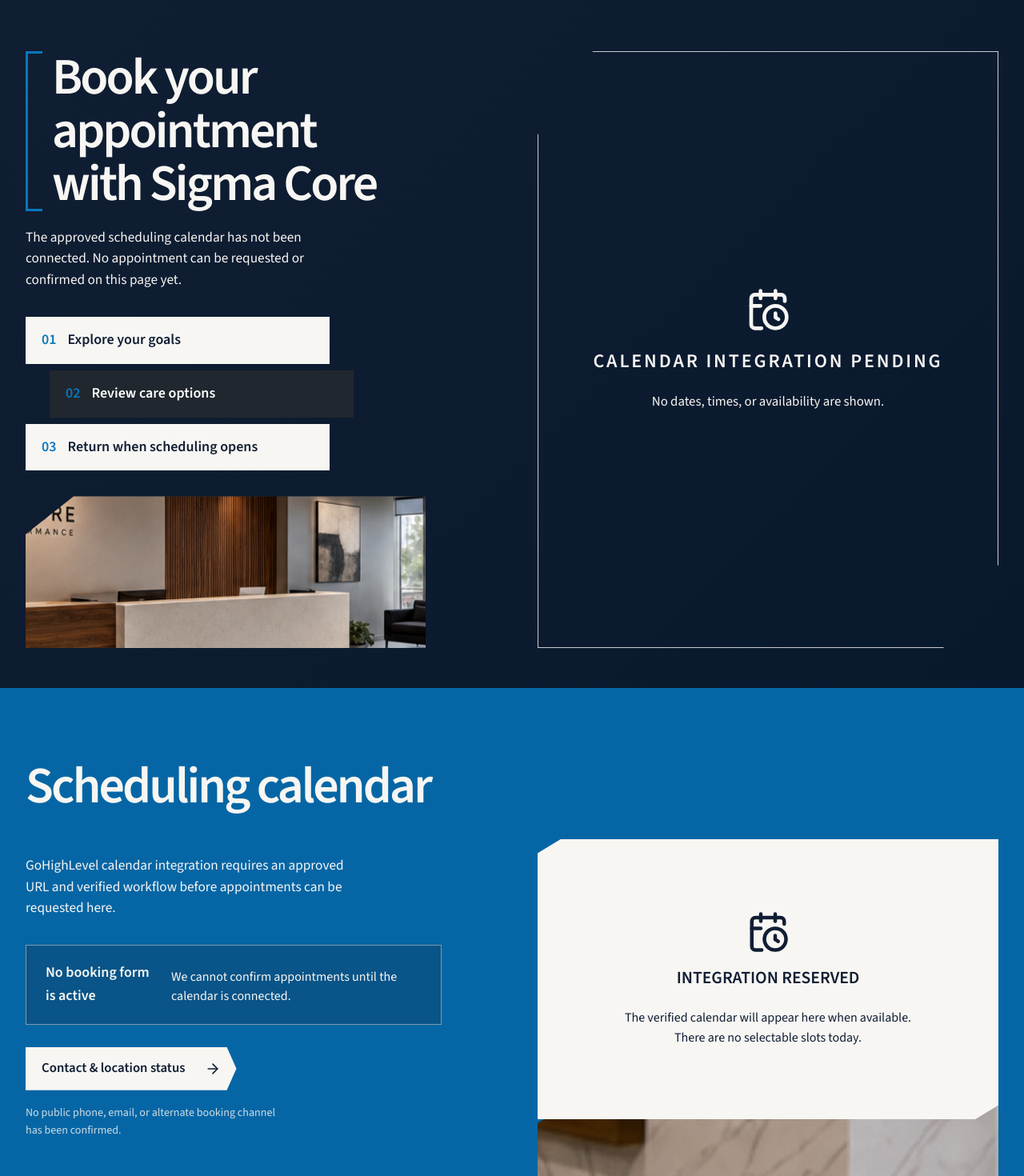
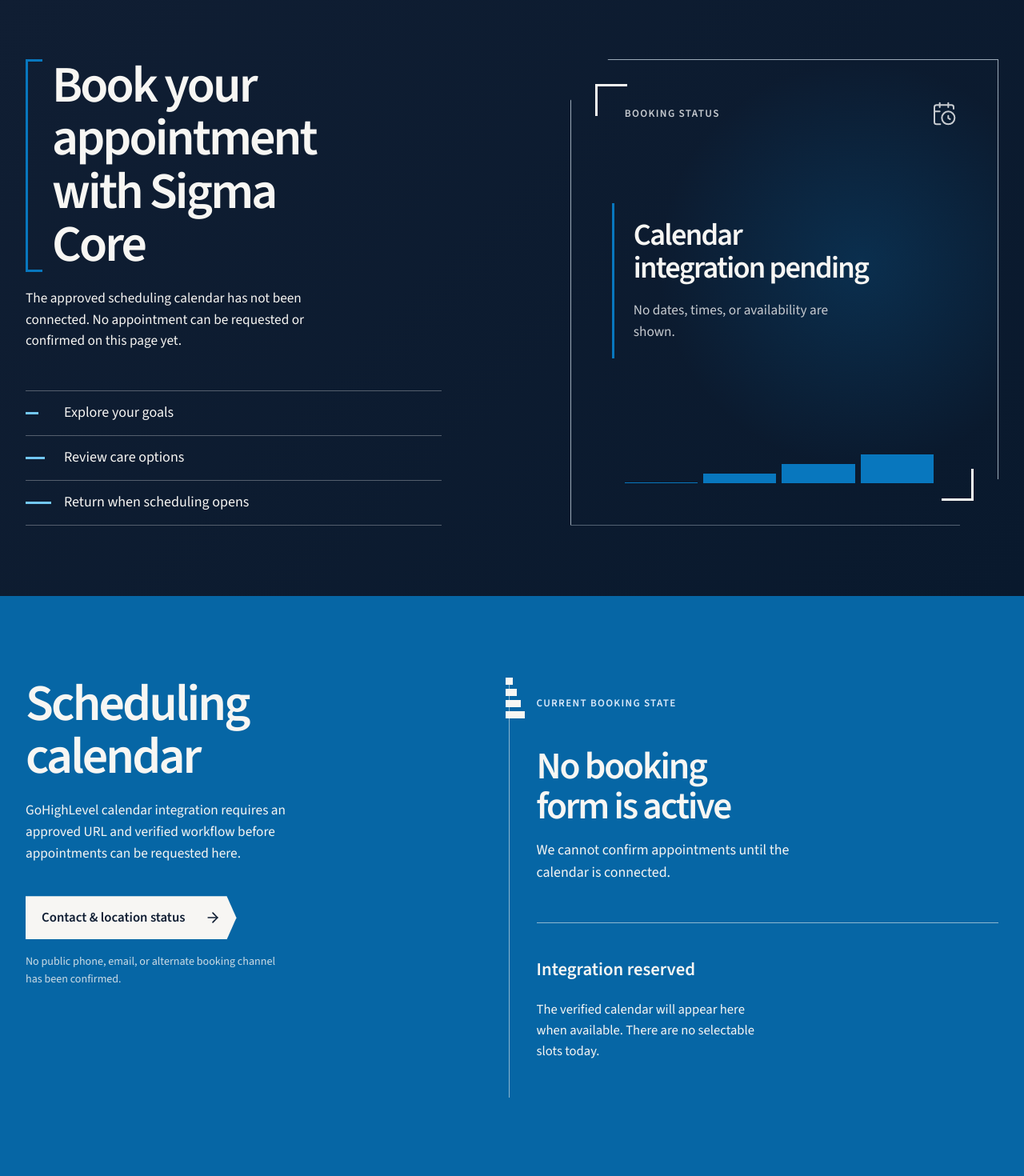
Before and after one commit to Landing-Pages-Websites/sigma-core-medical-center, a Next.js app: page /book in a window 1280 px wide. Shown: the part 100-1570 px from the top of the page at 80% size. Built offline with nearby package versions, Linux system fonts and the light colour scheme; no server answers.

Commit message:
Replace Book false-premises photos with truthful status compositions

```diff
--- a/app/(batch-three)/book/page.tsx
+++ b/app/(batch-three)/book/page.tsx
@@ -2,6 +2,7 @@ import type { Metadata } from "next";
 import { BookHero } from "@/components/batch-three/book/hero";
 import { BookCalendar } from "@/components/batch-three/book/calendar";
 import { BookPrivacy } from "@/components/batch-three/book/privacy";
+import "@/components/batch-three/book/book.css";
 export const metadata: Metadata = { title: "Appointment Booking Status", description: "Sigma Core's scheduling calendar is not yet connected. Check the current booking status and explore Richmond-area care information.", robots: { index: false, follow: true } };
 export default function BookPage(): React.ReactElement {
   return <main className="b3"><BookHero /><BookCalendar /><BookPrivacy /></main>;
--- /dev/null
+++ b/src/components/batch-three/book/book.css
@@ -0,0 +1,68 @@
+.b3-book-hero { padding: clamp(64px, 7vw, 104px) 0 88px; }
+.b3-book-hero-layout { display: grid; grid-template-columns: minmax(0, 1.06fr) minmax(0, .94fr); gap: clamp(48px, 6vw, 96px); align-items: stretch; }
+.b3-book-intro { display: flex; flex-direction: column; align-items: flex-start; }
+.b3-book-intro h1 { max-width: 11ch; }
+.b3-book-intro > p { max-width: 47ch; }
+.b3-book-steps { width: min(100%, 520px); margin: auto 0 0; padding-top: 48px; }
+.b3-book-steps li,
+.b3-book-steps li:nth-child(2) { display: flex; align-items: center; max-width: none; margin: 0; padding: 13px 0; border-bottom: 1px solid rgba(199, 203, 208, .38); background: transparent; color: #f7f6f3; font-weight: 500; }
+.b3-book-steps li:first-child { border-top: 1px solid rgba(199, 203, 208, .38); }
+.b3-book-steps li::before { content: ""; display: block; flex: 0 0 16px; width: 16px; height: 3px; margin-right: 32px; background: #72c7f3; }
+.b3-book-steps li:nth-child(2)::before { flex-basis: 24px; width: 24px; margin-right: 24px; }
+.b3-book-steps li:nth-child(3)::before { flex-basis: 32px; width: 32px; margin-right: 16px; }
+
+.b3-book-status-stage { position: relative; display: flex; flex-direction: column; justify-content: space-between; min-height: 580px; padding: clamp(30px, 4vw, 58px); border: 1px solid #9caab8; background: radial-gradient(circle at 68% 44%, rgba(8, 119, 190, .22), transparent 52%); clip-path: polygon(9% 0, 100% 0, 100% 90%, 91% 100%, 0 100%, 0 9%); }
+.b3-book-status-stage::before,
+.b3-book-status-stage::after { content: ""; position: absolute; width: 40px; height: 40px; border-color: #0877be; }
+.b3-book-status-stage::before { top: 30px; left: 30px; border-top: 3px solid; border-left: 3px solid; }
+.b3-book-status-stage::after { right: 30px; bottom: 30px; border-right: 3px solid; border-bottom: 3px solid; }
+.b3-book-status-top { display: flex; justify-content: space-between; align-items: center; gap: 20px; padding-left: 16px; color: #c7cbd0; font-size: .83rem; font-weight: 600; letter-spacing: .1em; text-transform: uppercase; }
+.b3-book-status-message { display: grid; gap: 18px; max-width: 440px; padding: 20px 0 20px 24px; border-left: 3px solid #0877be; }
+.b3-book-status-message strong { font-size: clamp(2rem, 3vw, 3.3rem); font-weight: 600; letter-spacing: -.045em; line-height: 1.08; text-wrap: balance; }
+.b3-book-status-message span { max-width: 30ch; color: #c7cbd0; font-size: 1.08rem; line-height: 1.55; }
+.b3-book-status-steps { display: flex; align-items: flex-end; gap: 7px; height: 60px; padding-left: 16px; }
+.b3-book-status-steps i { display: block; width: 22%; height: 1px; background: #0877be; }
+.b3-book-status-steps i:nth-child(2) { height: 12px; }
+.b3-book-status-steps i:nth-child(3) { height: 24px; }
+.b3-book-status-steps i:nth-child(4) { height: 36px; }
+
+.b3-book-calendar { padding: clamp(80px, 8vw, 120px) 0; }
+.b3-book-calendar-layout { display: grid; grid-template-columns: minmax(0, .9fr) minmax(0, 1.1fr); gap: clamp(50px, 8vw, 124px); align-items: start; }
+.b3-book-calendar-intro h2 { max-width: 10ch; }
+.b3-book-calendar-intro > p:first-of-type { max-width: 40ch; }
+.b3-book-calendar-intro .b3-action { margin-top: 40px; }
+.b3-book-calendar-decision { position: relative; padding: 22px 0 44px 34px; border-left: 1px solid rgba(247, 246, 243, .56); }
+.b3-book-calendar-label { display: block; margin-bottom: 44px; color: #dbeafa; font-size: .82rem; font-weight: 600; letter-spacing: .1em; text-transform: uppercase; }
+.b3-book-calendar-primary { display: grid; gap: 16px; padding-bottom: 48px; border-bottom: 1px solid rgba(247, 246, 243, .56); }
+.b3-book-calendar-primary strong { max-width: 13ch; font-size: clamp(2.3rem, 3.7vw, 4.3rem); line-height: 1.05; letter-spacing: -.045em; text-wrap: balance; }
+.b3-book-calendar-primary span { max-width: 36ch; font-size: 1.12rem; line-height: 1.55; }
+.b3-book-calendar-secondary { padding-top: 40px; }
+.b3-book-calendar-secondary strong { font-size: 1.42rem; }
+.b3-book-calendar-secondary p { max-width: 35ch; font-size: 1.04rem; }
+.b3-book-calendar-steps { position: absolute; top: 0; left: -5px; display: grid; gap: 5px; }
+.b3-book-calendar-steps i { display: block; width: 9px; height: 9px; background: #f7f6f3; }
+.b3-book-calendar-steps i:nth-child(2) { width: 14px; }
+.b3-book-calendar-steps i:nth-child(3) { width: 19px; }
+.b3-book-calendar-steps i:nth-child(4) { width: 24px; }
+
+@media (max-width: 760px) {
+  .b3-book-hero { padding: 56px 0 64px; }
+  .b3-book-hero-layout,
+  .b3-book-calendar-layout { grid-template-columns: 1fr; gap: 42px; }
+  .b3-book-steps { padding-top: 38px; }
+  .b3-book-status-stage { min-height: 340px; padding: 34px 28px; }
+  .b3-book-status-stage::before { top: 20px; left: 20px; }
+  .b3-book-status-stage::after { right: 20px; bottom: 20px; }
+  .b3-book-status-message { gap: 12px; padding-left: 18px; }
+  .b3-book-status-top { padding-left: 12px; }
+  .b3-book-status-steps { height: 32px; padding-left: 12px; }
+  .b3-book-status-steps i:nth-child(2) { height: 8px; }
+  .b3-book-status-steps i:nth-child(3) { height: 16px; }
+  .b3-book-status-steps i:nth-child(4) { height: 24px; }
+  .b3-book-calendar { padding: 72px 0; }
+  .b3-book-calendar-intro .b3-action { margin-top: 28px; }
+  .b3-book-calendar-decision { padding-left: 24px; }
+  .b3-book-calendar-label { margin-bottom: 30px; }
+  .b3-book-calendar-primary { padding-bottom: 30px; }
+  .b3-book-calendar-secondary { padding-top: 30px; }
+}
--- a/src/components/batch-three/book/calendar.tsx
+++ b/src/components/batch-three/book/calendar.tsx
@@ -1,6 +1,29 @@
 import Link from "next/link";
-import { ArrowRight, CalendarClock } from "lucide-react";
-import { DesignPhoto } from "../design-photo";
+import { ArrowRight } from "lucide-react";
+
 export function BookCalendar(): React.ReactElement {
-  return <section id="gohighlevel-calendar" className="b3-section b3-blue b3-book-calendar"><div className="b3-shell"><h2>Scheduling calendar</h2><div className="b3-split"><div className="b3-calendar-copy"><p>GoHighLevel calendar integration requires an approved URL and verified workflow before appointments can be requested here.</p><div className="b3-status"><strong>No booking form is active</strong><span>We cannot confirm appointments until the calendar is connected.</span></div><Link href="/contact" className="b3-action b3-action-light">Contact & location status <ArrowRight size={20} /></Link><p className="b3-caption">No public phone, email, or alternate booking channel has been confirmed.</p></div><div className="b3-calendar-right"><div className="b3-calendar-reserved"><CalendarClock size={54} aria-hidden /><strong>Integration reserved</strong><p>The verified calendar will appear here when available. There are no selectable slots today.</p></div><DesignPhoto slug="book" file="02-gohighlevel-calendar-01-clinic-lounge.png" className="b3-calendar-photo b3-bevel" /></div></div></div></section>;
+  return (
+    <section id="gohighlevel-calendar" className="b3-section b3-blue b3-book-calendar">
+      <div className="b3-shell b3-book-calendar-layout">
+        <div className="b3-book-calendar-intro">
+          <h2>Scheduling calendar</h2>
+          <p>GoHighLevel calendar integration requires an approved URL and verified workflow before appointments can be requested here.</p>
+          <Link href="/contact" className="b3-action b3-action-light">Contact &amp; location status <ArrowRight size={20} aria-hidden="true" /></Link>
+          <p className="b3-caption">No public phone, email, or alternate booking channel has been confirmed.</p>
+        </div>
+        <div className="b3-book-calendar-decision">
+          <span className="b3-book-calendar-label">Current booking state</span>
+          <div className="b3-book-calendar-primary">
+            <strong>No booking form is active</strong>
+            <span>We cannot confirm appointments until the calendar is connected.</span>
+          </div>
+          <div className="b3-book-calendar-secondary">
+            <strong>Integration reserved</strong>
+            <p>The verified calendar will appear here when available. There are no selectable slots today.</p>
+          </div>
+          <div className="b3-book-calendar-steps" aria-hidden="true"><i /><i /><i /><i /></div>
+        </div>
+      </div>
+    </section>
+  );
 }
--- a/src/components/batch-three/book/hero.tsx
+++ b/src/components/batch-three/book/hero.tsx
@@ -1,5 +1,30 @@
 import { CalendarClock } from "lucide-react";
-import { DesignPhoto } from "../design-photo";
+
 export function BookHero(): React.ReactElement {
-  return <section id="booking-hero" className="b3-section b3-ink b3-book-hero"><div className="b3-shell b3-split"><div className="b3-book-intro"><h1 className="b3-bracket">Book your appointment with Sigma Core</h1><p>The approved scheduling calendar has not been connected. No appointment can be requested or confirmed on this page yet.</p><ol id="booking-steps" className="b3-book-steps"><li>Explore your goals</li><li>Review care options</li><li>Return when scheduling opens</li></ol><DesignPhoto slug="book" file="01-booking-hero-01-clinic-reception.png" className="b3-bevel b3-book-hero-media" priority /></div><div className="b3-calendar-aperture" id="integration-status"><CalendarClock size={56} aria-hidden /><strong>Calendar integration pending</strong><span>No dates, times, or availability are shown.</span></div></div></section>;
+  return (
+    <section id="booking-hero" className="b3-section b3-ink b3-book-hero">
+      <div className="b3-shell b3-book-hero-layout">
+        <div className="b3-book-intro">
+          <h1 className="b3-bracket">Book your appointment with Sigma Core</h1>
+          <p>The approved scheduling calendar has not been connected. No appointment can be requested or confirmed on this page yet.</p>
+          <ol id="booking-steps" className="b3-book-steps">
+            <li>Explore your goals</li>
+            <li>Review care options</li>
+            <li>Return when scheduling opens</li>
+          </ol>
+        </div>
+        <div id="integration-status" className="b3-book-status-stage">
+          <div className="b3-book-status-top">
+            <span>Booking status</span>
+            <CalendarClock size={32} strokeWidth={1.5} aria-hidden="true" />
+          </div>
+          <div className="b3-book-status-message">
+            <strong>Calendar integration pending</strong>
+            <span>No dates, times, or availability are shown.</span>
+          </div>
+          <div className="b3-book-status-steps" aria-hidden="true"><i /><i /><i /><i /></div>
+        </div>
+      </div>
+    </section>
+  );
 }
```
